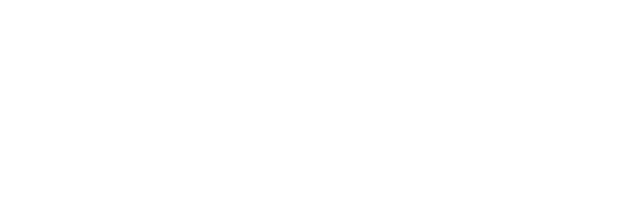
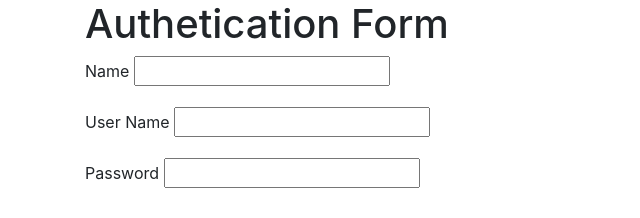
Before and after one commit to ghigbie/angularJS-practice, a website: page views/auth-form.html in a window 1280 px wide. Shown: the whole page, without its empty margins (0-640 px from the left). Drawn offline with nearby package versions, Linux system fonts and the light colour scheme.

Commit message:
Add a basic form with lables

```diff
--- a/views/auth-form.html
+++ b/views/auth-form.html
@@ -2,12 +2,26 @@
 <html lang="en" ng-app>
     <head>
         <meta charset="utf-8">
-        <title>Authetication Form</title>
+        <title>Authentication Form</title>
         <link rel="stylesheet" href="./../node_modules/bootstrap/dist/css/bootstrap.min.css">
     </head>
     <body>
         <div class="container">
-
+            <h1>Authetication Form</h1>
+            <form class="form">
+                <div class="form-group">
+                    <label for="">Name</label>
+                    <input type="text" id="name" name="name" />
+                </div>
+                <div class="form-group">
+                    <label for="">User Name</label>
+                    <input type="text" id="id" name="id"/>
+                </div>
+                <div class="form-group">
+                    <lable for="">Password</lable>
+                    <input type="password" id="password" name="password"/>
+                </div>
+            </form>
         </div>
     </body>
 </html>
```
